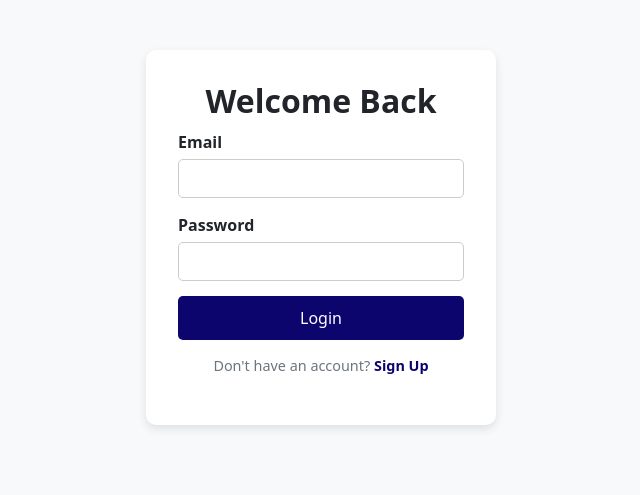
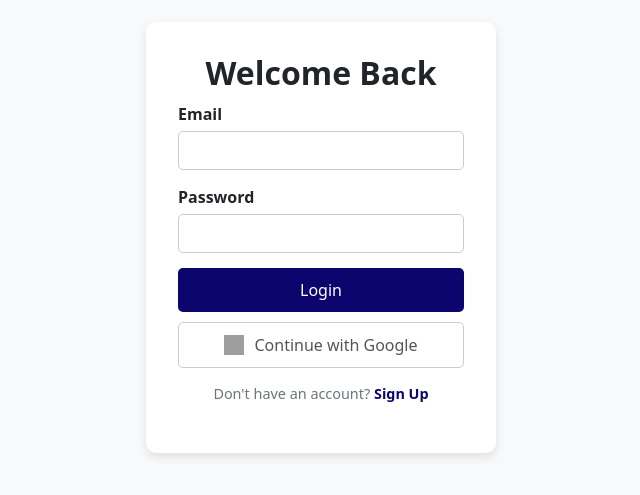
Before and after one commit to devilshade1902/zudio_task_management, a React (Vite) app in the folder task_management_frontend/: page / in a window 1280 px wide. Shown: the part 163-658 px from the top of the page, without its empty margins (319-959 px from the left). Built offline with nearby package versions, Linux system fonts and the light colour scheme; grey boxes are pictures that could not be loaded.

Commit message:
Added Google Sign-In in Login Page

```diff
--- a/task_management_frontend/package.json
+++ b/task_management_frontend/package.json
@@ -11,6 +11,7 @@
   },
   "dependencies": {
     "axios": "^1.8.4",
+    "firebase": "^11.5.0",
     "react": "^19.0.0",
     "react-dom": "^19.0.0",
     "react-icons": "^5.5.0",
--- /dev/null
+++ b/task_management_frontend/src/firebaseConfig.js
@@ -0,0 +1,21 @@
+import { initializeApp } from "firebase/app";
+import { getAuth, GoogleAuthProvider, signInWithPopup } from "firebase/auth";
+
+// Your web app's Firebase configuration
+// For Firebase JS SDK v7.20.0 and later, measurementId is optional
+const firebaseConfig = {
+    apiKey: "AIzaSyB683Wj7sEH2qUMzvl_ExCZIroeY6GEN-0",
+    authDomain: "task-manager-21918.firebaseapp.com",
+    projectId: "task-manager-21918",
+    storageBucket: "task-manager-21918.firebasestorage.app",
+    messagingSenderId: "436159156354",
+    appId: "1:436159156354:web:dbaf6a65a05a04c3a3649b",
+    measurementId: "G-M8L2B1XK66"
+  };
+
+// Initialize Firebase
+const app = initializeApp(firebaseConfig);
+const auth = getAuth(app);
+const provider = new GoogleAuthProvider();
+
+export { auth, provider, signInWithPopup };
--- a/task_management_frontend/src/pages/Login/Login.css
+++ b/task_management_frontend/src/pages/Login/Login.css
@@ -60,3 +60,30 @@
     font-size: 0.9rem;
     margin-bottom: 1rem;
   }
+
+/* 🔹 Google Button Styling */
+.btn-google {
+  width: 100%;
+  padding: 10px;
+  font-size: 1rem;
+  border-radius: 5px;
+  background: white;
+  color: #555;
+  border: 1px solid #ccc;
+  display: flex;
+  align-items: center;
+  justify-content: center;
+  gap: 10px;
+  cursor: pointer;
+  transition: all 0.3s ease;
+  margin-top: 10px;
+}
+
+.btn-google img {
+  width: 20px;
+  height: 20px;
+}
+
+.btn-google:hover {
+  background: #f1f1f1;
+}
--- a/task_management_frontend/src/pages/Login/Login.jsx
+++ b/task_management_frontend/src/pages/Login/Login.jsx
@@ -1,5 +1,6 @@
 import React, { useState } from "react";
 import { Link, useNavigate } from "react-router-dom";
+import { auth, provider, signInWithPopup } from "../../firebaseConfig"; // 🔹 Import Firebase Auth
 import "./Login.css";
 
 const Login = () => {
@@ -14,6 +15,17 @@ const Login = () => {
     e.preventDefault();
     console.log("User logged in:", formData);
     navigate("/dashboard");
+  };
+
+  // 🔹 Handle Google Sign-In
+  const handleGoogleLogin = async () => {
+    try {
+      const result = await signInWithPopup(auth, provider);
+      console.log("Google User:", result.user);
+      navigate("/dashboard"); // Redirect to dashboard on success
+    } catch (error) {
+      console.error("Google Sign-In Error:", error);
+    }
   };
 
   return (
@@ -31,6 +43,13 @@ const Login = () => {
           </div>
           <button type="submit" className="btn-primary">Login</button>
         </form>
+
+        {/* 🔹 Google Login Button */}
+        <button className="btn-google" onClick={handleGoogleLogin}>
+          <img src="https://developers.google.com/identity/images/g-logo.png" alt="Google Logo" />
+          Continue with Google
+        </button>
+
         <p className="switch-page">
           Don't have an account? <Link to="/signup">Sign Up</Link>
         </p>
```
Also changed, not shown: 1 other file (tests, documents, lock files or other folders).
